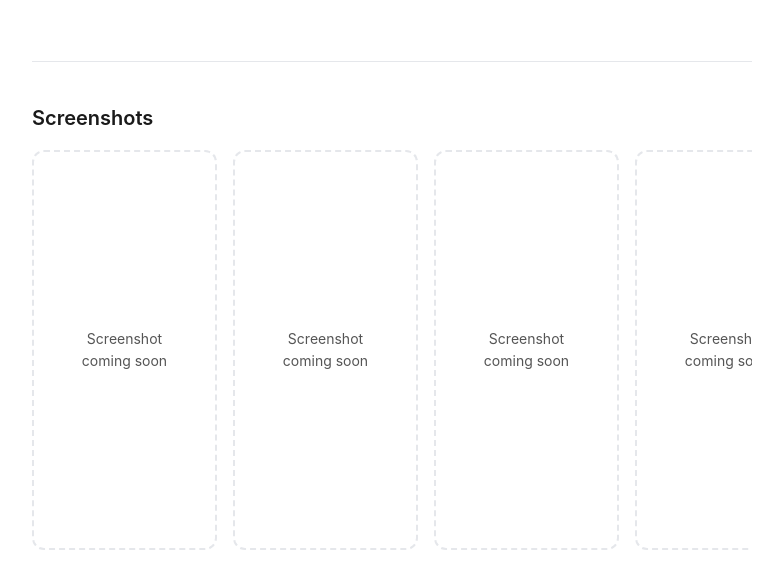
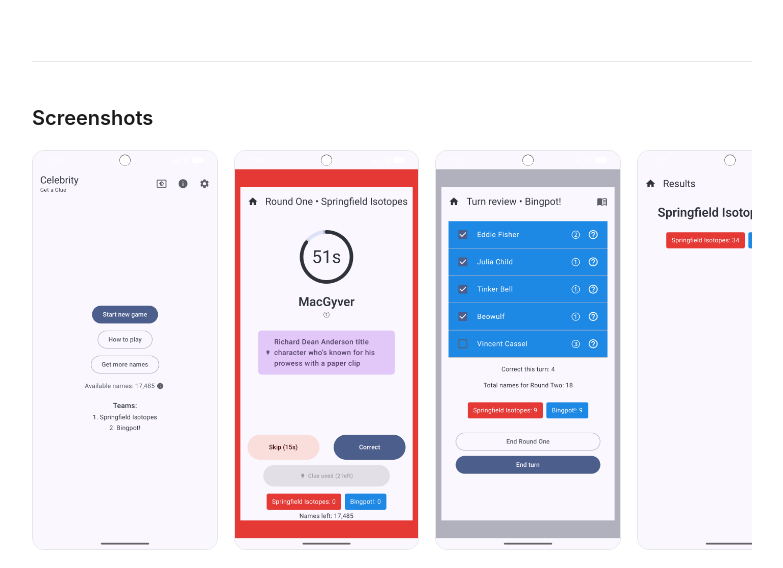
Before and after one commit to whitmoreconsortium/website, a plain HTML site: page index.html in a window 1280 px wide. Shown: the part 384-952 px from the top of the page, without its empty margins (248-1031 px from the left). Drawn offline with Linux system fonts and the light colour scheme.

Commit message:
index.html: replace screenshot placeholders with real screenshots

```diff
--- a/index.html
+++ b/index.html
@@ -29,11 +29,10 @@
         <section class="screenshots">
             <h2>Screenshots</h2>
             <div class="screenshot-grid">
-                <!-- TODO before task 30: replace placeholders with real screenshots -->
-                <div class="screenshot-placeholder">Screenshot<br>coming soon</div>
-                <div class="screenshot-placeholder">Screenshot<br>coming soon</div>
-                <div class="screenshot-placeholder">Screenshot<br>coming soon</div>
-                <div class="screenshot-placeholder">Screenshot<br>coming soon</div>
+                <img src="assets/screenshots/home.png" alt="Home screen">
+                <img src="assets/screenshots/playing.png" alt="Active game">
+                <img src="assets/screenshots/turn-review.png" alt="Turn review">
+                <img src="assets/screenshots/results.png" alt="Results screen">
             </div>
         </section>
 
```
